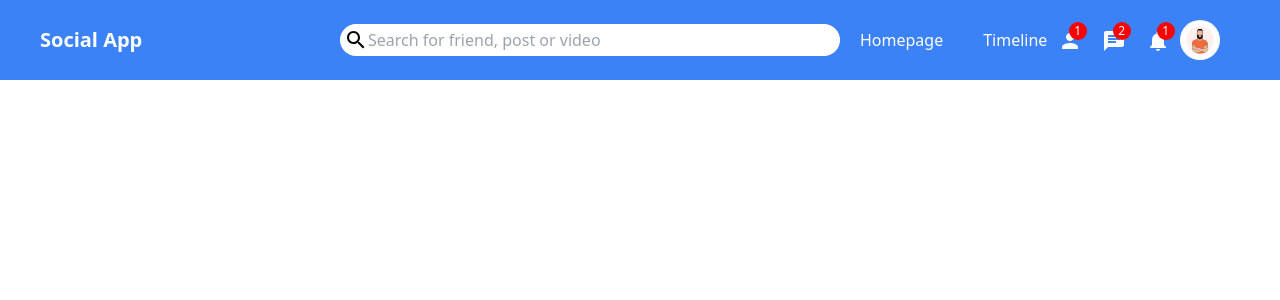
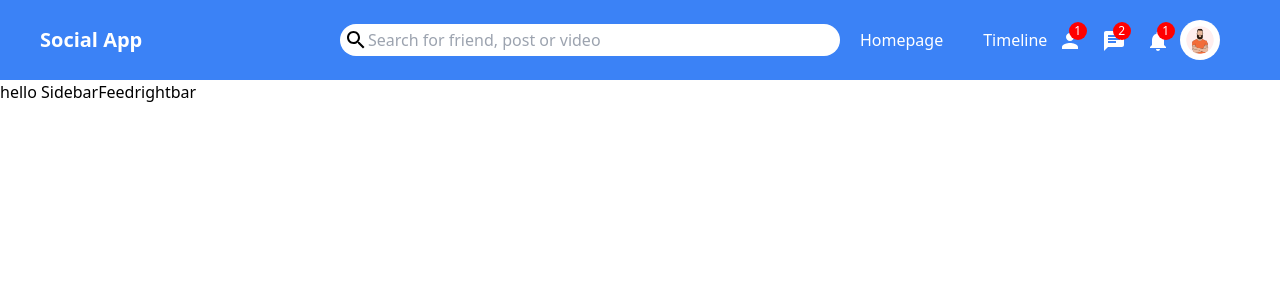
Before and after one commit to chienwchou/social-app, a React (Create React App) app: page / in a window 1280 px wide. Shown: the top 300 px of the page. Built offline with nearby package versions, Linux system fonts and the light colour scheme.

Commit message:
adding content components

```diff
--- /dev/null
+++ b/src/components/feed/Feed.jsx
@@ -0,0 +1,9 @@
+import "./feed.css";
+
+export default function Feed(props) {
+  return (
+    <div className="feed">
+      <div className="feedWrapper">Feed</div>
+    </div>
+  );
+}
--- /dev/null
+++ b/src/components/rightbar/Rightbar.jsx
@@ -0,0 +1,5 @@
+import "./rightbar.css";
+
+export default function Rightbar() {
+  return <div className="rightbar">rightbar</div>;
+}
--- /dev/null
+++ b/src/components/sidebar/Sidebar.jsx
@@ -0,0 +1,5 @@
+import "./sidebar.css";
+
+export default function Sidebar() {
+  return <div className="rightbar">hello Sidebar</div>;
+}
--- a/src/pages/home/Home.jsx
+++ b/src/pages/home/Home.jsx
@@ -1,5 +1,17 @@
-import Topbar from "../../components/Topbar";
+import Feed from "../../components/feed/Feed";
+import Rightbar from "../../components/rightbar/Rightbar";
+import Sidebar from "../../components/sidebar/Sidebar";
+import Topbar from "../../components/topbar/Topbar";
 
 export default function Home() {
-  return <Topbar />;
+  return (
+    <>
+      <Topbar />
+      <div className="homeContainer flex">
+        <Sidebar className="basis-3" />
+        <Feed className="basis-5" />
+        <Rightbar className="basis-4" />
+      </div>
+    </>
+  );
 }
```
Also changed, not shown: src/components/feed/feed.css (added), src/components/rightbar/rightbar.css (added), src/components/sidebar/sidebar.css (added), src/components/topbar/Topbar.jsx (renamed from src/components/Topbar.jsx), src/components/topbar/topbar.css (renamed from src/components/topbar.css).
